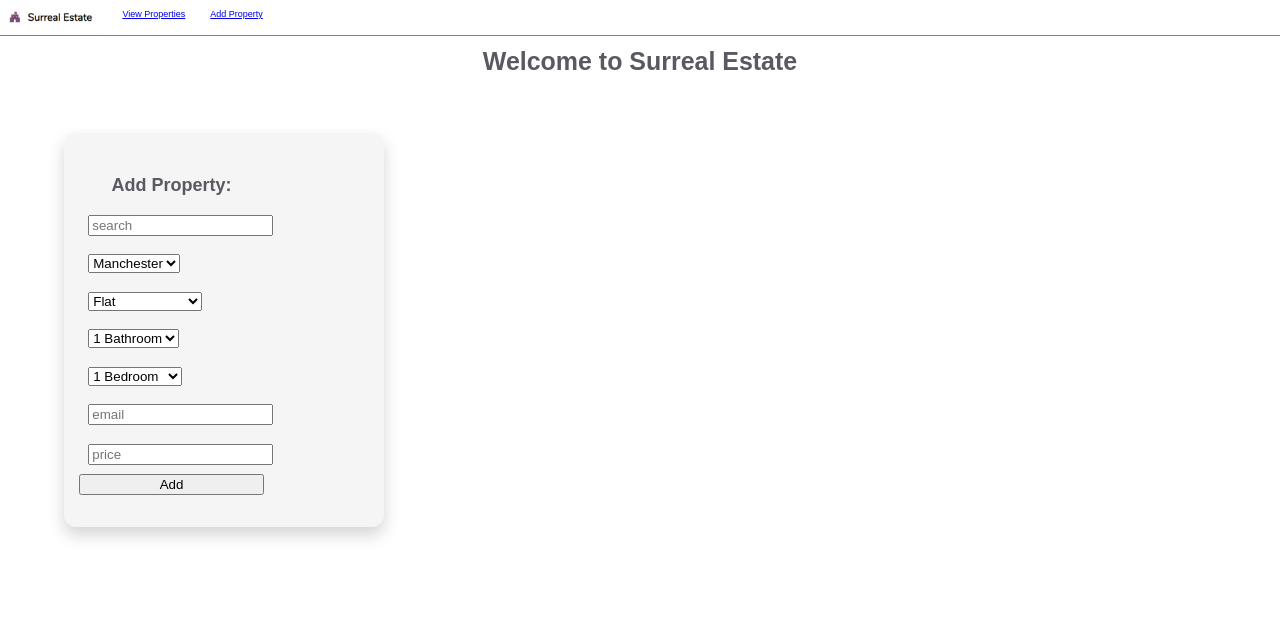
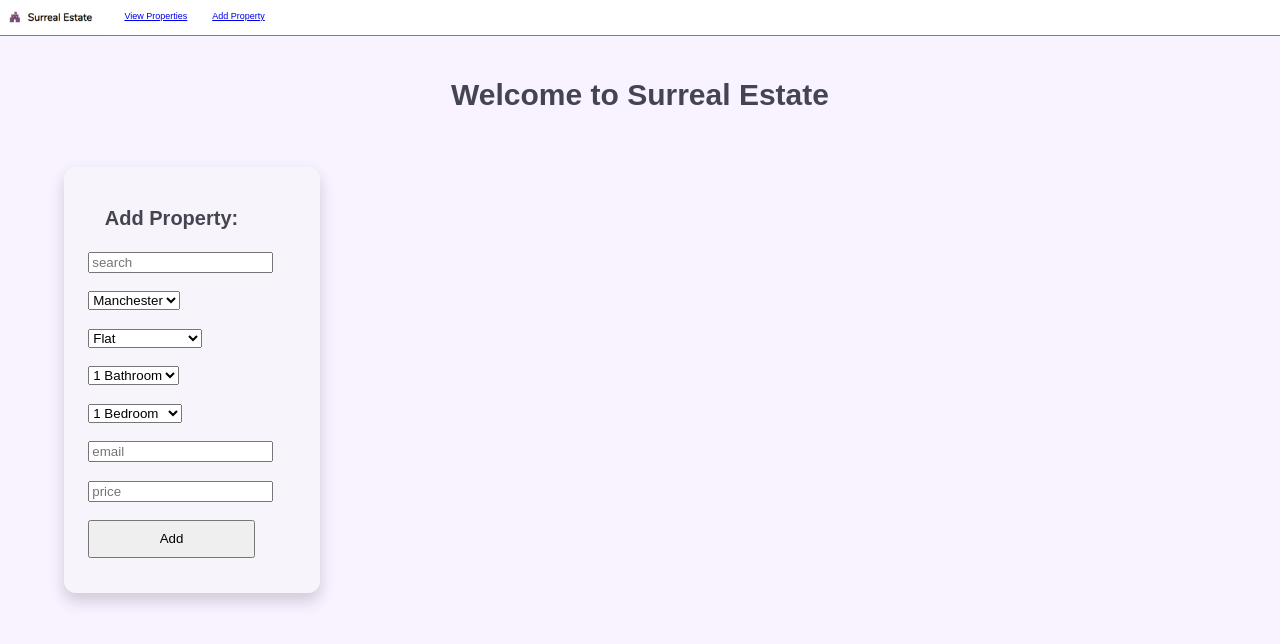
Before and after one commit to ro8inro8in/surreal-estate, a React (Create React App) app: page /AddProperty in a window 1280 px wide. Shown: the top 644 px of the page. Built offline with nearby package versions, Linux system fonts and the light colour scheme; a web font is replaced by a local one.

Commit message:
More CSS

```diff
--- a/src/components/AddProperty.js
+++ b/src/components/AddProperty.js
@@ -26,7 +26,7 @@ const AddProperty = () => {
 
   return (
     <div className="addproperty">
-      <h1>Add Property:</h1>
+      <h2>Add Property:</h2>
       <form onSubmit={handleAddProperty}>
         <label htmlFor="title">
           <input
--- a/src/styles/AddProperty.css
+++ b/src/styles/AddProperty.css
@@ -1,13 +1,13 @@
 .navlinks{
     display: flex;
     justify-items: start;
-    background-color: #f5f5f5;
+    background-color: #f5f5f567;
     border-radius: 12px;
     box-shadow: 0 8px 16px rgb(38 38 48 / 20%);
     box-sizing: border-box;
     margin: 5%;
     padding: 0%;
-    max-width: 25%;
+    max-width: 20%;
 }
 .addproperty{
     display: inline-block;
@@ -23,9 +23,38 @@
     flex-direction: column;
     justify-items: start;
 }
+.addproperty h2{
+    display: flex;
+    flex-direction: column;
+    justify-items: start;
+    font-size: 20px;
+}
 .addproperty label{
     display: flex;
     justify-items: start;
     padding: 5%;
     margin: 0;
 }
+.addproperty button{
+    display: flex;
+    justify-content: center;
+    padding: 5%;
+    margin: 5%;
+}
+
+@media only screen and (max-width: 1000px) {
+    .navlinks{
+      max-width:25%;
+    }
+}
+@media only screen and (max-width: 750px) {
+    .navlinks{
+      max-width:40%;
+    }
+}
+@media only screen and (max-width: 500px) {
+  .navlinks{
+    max-width: 60%;
+  }
+
+  }
--- a/src/styles/App.css
+++ b/src/styles/App.css
@@ -1,10 +1,10 @@
 body {
 
-  background-color: #ae67ffe3;
+  background-color: #f9f2ff;
   margin: 0;
   padding: 0;
-  background: #fff;
-  color: #595963;
+  /* background: #fff; */
+  color: #454552;
   font: 78%/130% arial,helvetica,sans-serif;
   margin: 0;
   text-align: center;
@@ -13,7 +13,14 @@ body {
   overflow-anchor: none;
 }
 
-h2 {
+h1 {
   display: flex;
   justify-content: center;
+  margin: 4%;
+  font-size: 30px;
 }
+
+@media only screen and (max-width: 750px) {
+
+
+}
--- a/src/styles/NavBar.css
+++ b/src/styles/NavBar.css
@@ -11,7 +11,7 @@
   padding: 0;
 }
 .navbar-links-item {
-  padding: 5px;
+  padding: 7px;
   list-style-type: none;
   text-align: center;
 }
@@ -23,3 +23,7 @@
   font-size: 9px;
   list-style-type: none;
 }
+@media only screen and (max-width: 750px) {
+
+
+}
```
